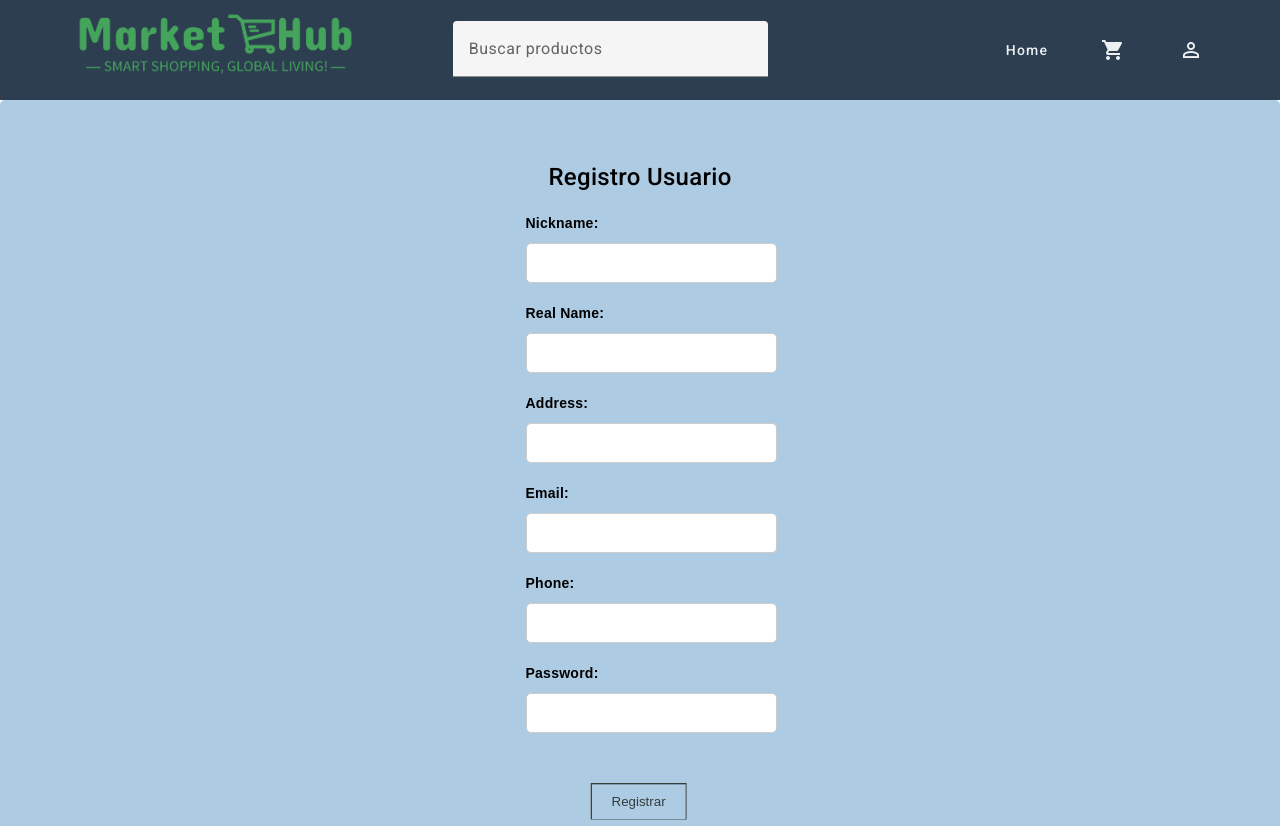
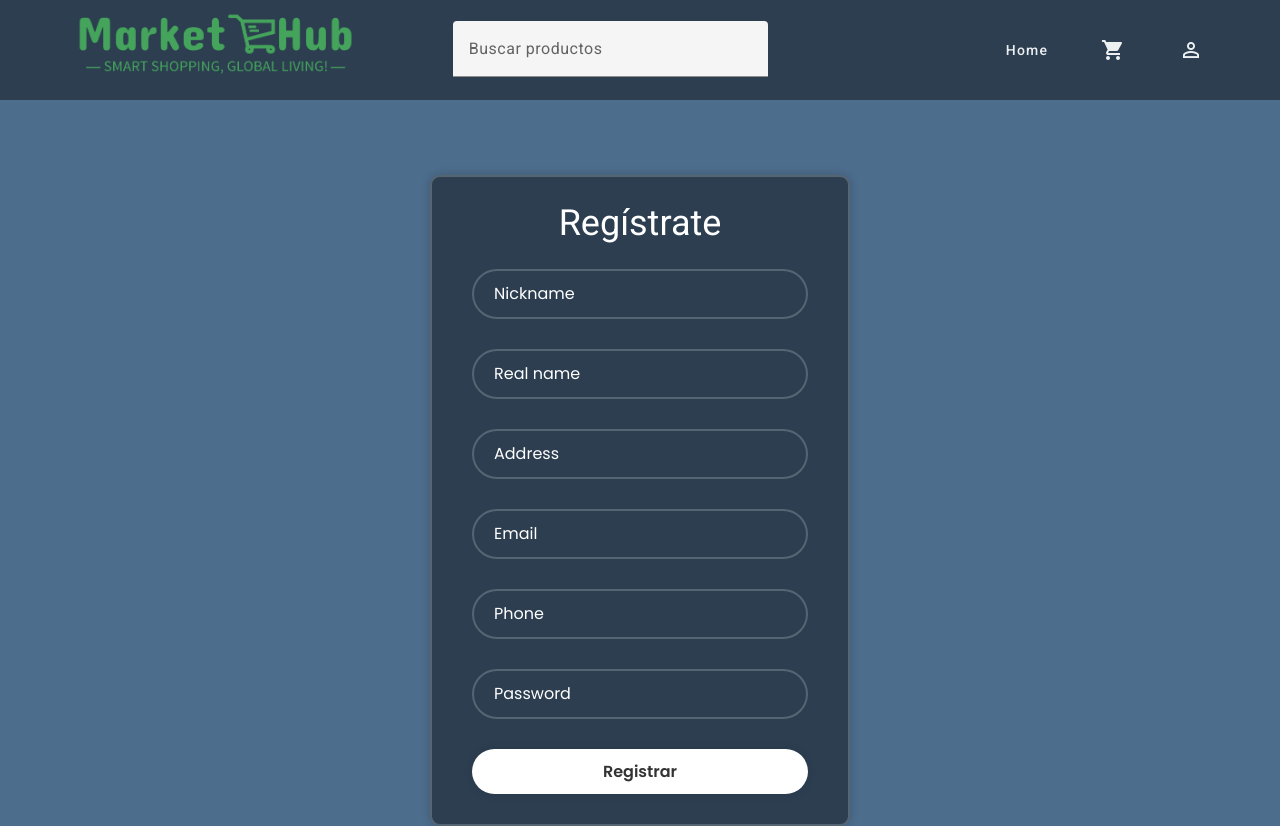
Before and after one commit to Bodrato/Market-Hub, an Angular app in the folder MarketHub/: page /register in a window 1280 px wide. Shown: the top 826 px of the page. Built offline with nearby package versions, Linux system fonts and the light colour scheme.

Commit message:
register done V-1.0

```diff
--- a/MarketHub/src/app/register/register.component.css
+++ b/MarketHub/src/app/register/register.component.css
@@ -1,102 +1,120 @@
-.register-container {
-  font-family: Arial, sans-serif;
-  padding: 20px;
-  border-radius: 5px;
-  display: flex;
-  flex-direction: column;
-  align-items: center;
-  justify-content: center;
-  height: 100vh;
+@import url("https://fonts.googleapis.com/css2?family=Poppins:wght@300;400;500;600;700;800;900&display=swap");
+
+* {
+  margin: 0;
+  padding: 0;
   box-sizing: border-box;
-  background-color: #adcbe3;
-  color: black;
+  font-family: "Poppins", sans-serif;
 }
 
-h2 {
-  font-size: 24px;
-  margin-bottom: 20px;
+.wrapper {
+  display: flex;
+  justify-content: center;
+  align-items: center;
+  min-height: 100vh;
+  background: #4d6d8d;
+  background-size: cover;
+  background-position: center;
 }
 
-.form-group {
-  margin-bottom: 20px;
+.wrapper form {
+  background: #2c3e50;
+  border: 2px solid rgba(255, 255, 255, .2);
+  backdrop-filter: blur(20px);
+  box-shadow: 0 0 10px rgba(0, 0, 0, .2);
+  width: 420px;
+  color: #fff;
+  border-radius: 10px;
+  padding: 30px 40px;
 }
 
-label {
-  display: block;
-  margin-bottom: 5px;
-  font-weight: bold;
+.wrapper h1 {
+  font-size: 36px;
+  text-align: center;
 }
 
-input[type="text"],
-input[type="email"],
-input[type="number"],
-input[type="password"] {
+.wrapper .input-box {
+  position: relative;
   width: 100%;
-  padding: 10px;
-  border-radius: 5px;
-  border: 1px solid #ccc;
-  font-size: 16px;
-  margin-top: 5px;
+  height: 50px;
+  margin: 30px 0;
 }
 
-button {
-  margin-top: 20px;
-  align-self: center;
-  text-align: center;
-  background-color: #343d3d;
-  color: #ffffff;
-  padding: 10px 20px;
+.input-box input {
+  width: 100%;
+  height: 100%;
+  background: transparent;
   border: none;
-  cursor: pointer;
+  outline: none;
+  border: 2px solid rgba(255, 255, 255, .2);
+  border-radius: 40px;
+  font-size: 16px;
+  color: #fff;
+  padding: 20px 45px 20px 20px;
 }
 
-button:hover {
-  color: white;
-  background-color: #2a4d69;
+.input-box input::placeholder {
+  color: #fff;
 }
 
 .error-message {
-  color: red;
-  margin-bottom: 10px;
+  text-align: center;
 }
 
-.hover-2 {
-  --c: #343d3d;
-  --b: .1em;
-  --d: 10px;
-  --_s: calc(var(--d) + var(--b));
-  color: var(--c);
-  border: solid #0000;
-  border-width: var(--b) var(--b) var(--_s) var(--_s);
-  background:
-    conic-gradient(at left var(--d)  bottom var(--d),
-      #0000 90deg, rgb(255 255 255 /0.3) 0 225deg,rgb(255 255 255 /0.6) 0) border-box,
-    conic-gradient(at left var(--_s) bottom var(--_s),
-      #0000 90deg,var(--c) 0) 0 100%/calc(100% - var(--b)) calc(100% - var(--b))  border-box;
-  transform: translate(calc(var(--d)/-1),var(--d));
-  clip-path:
-    polygon(
-     var(--d) 0%,
-     var(--d) 0%,
-     100% 0%,
-     100% calc(100% - var(--d)),
-     100% calc(100% - var(--d)),
-     var(--d) calc(100% - var(--d))
-    );
-  transition: 0.5s;
-  margin-left: 65px;
-  align-self: center; /* Añadida para centrar el botón horizontalmente */
+.input-box i {
+  position: absolute;
+  right: 20px;
+  top: 50%;
+  transform: translateY(-50%);
+  font-size: 20px;
 }
 
-.hover-2:hover {
-  transform: translate(0,0);
-  clip-path:
-    polygon(
-     0% var(--d),
-     var(--d) 0%,
-     100% 0%,
-     100% calc(100% - var(--d)),
-     calc(100% - var(--d)) 100%,
-     0% 100%
-   );
+.wrapper .remember-forgot {
+  display: flex;
+  justify-content: space-between;
+  font-size: 14.5px;
+  margin: 15px 0 15px;
 }
+.remember-forgot label input {
+  accent-color: #fff;
+  margin-right: 3px;
+}
+
+.remember-forgot a {
+  color: #fff;
+  text-decoration: none;
+}
+
+.remember-forgot a:hover {
+  text-decoration: underline;
+}
+
+.wrapper .btn {
+  width: 100%;
+  height: 45px;
+  background: #fff;
+  border: none;
+  outline: none;
+  border-radius: 40px;
+  box-shadow: 0 0 10px rgba(0, 0, 0, .1);
+  cursor: pointer;
+  font-size: 16px;
+  color: #333;
+  font-weight: 600;
+}
+
+.wrapper .register-link {
+  font-size: 14.5px;
+  text-align: center;
+  margin: 20px 0 15px;
+}
+
+.register-link p a {
+  color: #fff;
+  text-decoration: none;
+  font-weight: 600;
+}
+
+.register-link p a:hover {
+  text-decoration: underline;
+}
--- a/MarketHub/src/app/register/register.component.html
+++ b/MarketHub/src/app/register/register.component.html
@@ -1,61 +1,56 @@
-<div class="register-container">
-    <h2>Registro Usuario</h2>
+<div class="wrapper">
   <form [formGroup]="registerForm" id="register-form" class="register-form" (submit)="register()">
+      <h1>Regístrate</h1>
+
       <div *ngIf="errorMessage" class="error-message">
           {{ errorMessage }}
       </div>
-        <div class="form-group">
-            <label for="nickname">Nickname:</label>
-            <input formControlName="nickname" type="text" id="nickname" name="nickname" required>
-            <small *ngIf="nickname.invalid && (nickname.dirty || nickname.touched)"
-            class="block p-error">
+
+      <div class="input-box">
+          <input formControlName="nickname" type="text" id="nickname" name="nickname" placeholder="Nickname" required>
+          <small *ngIf="nickname.invalid && (nickname.dirty || nickname.touched)" class="block p-error">
               <div *ngIf="nickname.errors?.['required']">Nickname is required</div>
           </small>
       </div>
-        <div class="form-group">
-            <label for="realName">Real Name:</label>
-            <input formControlName="realName" type="text" id="realName" name="realName" required>
-            <small *ngIf="realName.invalid && (realName.dirty || realName.touched)"
-            class="block p-error">
+
+      <div class="input-box">
+          <input formControlName="realName" type="text" id="realName" name="realName" placeholder="Real name" required>
+          <small *ngIf="realName.invalid && (realName.dirty || realName.touched)" class="block p-error">
               <div *ngIf="realName.errors?.['required']">Real Name is required</div>
           </small>
       </div>
-        <div class="form-group">
-            <label for="address">Address:</label>
-            <input formControlName="address" type="text" id="address" name="address" required>
-            <small *ngIf="address.invalid && (address.dirty || address.touched)"
-            class="block p-error">
+
+      <div class="input-box">
+          <input formControlName="address" type="text" id="address" name="address" placeholder="Address" required>
+          <small *ngIf="address.invalid && (address.dirty || address.touched)" class="block p-error">
               <div *ngIf="address.errors?.['required']">Address is required</div>
           </small>
       </div>
-        <div class="form-group">
-            <label for="email">Email:</label>
-            <input formControlName="email" type="email" id="email" name="email" required>
-            <small *ngIf="email.invalid && (email.dirty || email.touched)"
-            class="block p-error">
+
+      <div class="input-box">
+          <input formControlName="email" type="email" id="email" name="email" placeholder="Email" required>
+          <small *ngIf="email.invalid && (email.dirty || email.touched)" class="block p-error">
               <div *ngIf="email.errors?.['required']">Email is required</div>
               <div *ngIf="email.errors?.['email']">Invalid Email</div>
           </small>
       </div>
-        <div class="form-group">
-            <label for="phone">Phone:</label>
-            <input formControlName="phone" type="number" id="phone" name="phone" required>
-            <small *ngIf="phone.invalid && (phone.dirty || phone.touched)"
-            class="block p-error">
+
+      <div class="input-box">
+          <input formControlName="phone" type="tel" id="phone" name="phone" placeholder="Phone" required>
+          <small *ngIf="phone.invalid && (phone.dirty || phone.touched)" class="block p-error">
               <div *ngIf="phone.errors?.['required']">Phone is required</div>
-              <div *ngIf="phone.errors?.['pattern']">Phone is invalid</div>
           </small>
       </div>
-        <div class="form-group">
-            <label for="password">Password:</label>
-            <input formControlName="password" type="password" id="password" name="password" required>
-            <small *ngIf="password.invalid && (password.dirty || password.touched)"
-            class="block p-error">
+
+      <div class="input-box">
+          <input formControlName="password" type="password" id="password" name="password" placeholder="Password" required>
+          <small *ngIf="password.invalid && (password.dirty || password.touched)" class="block p-error">
               <div>Password is required</div>
           </small>
       </div>
+
       <div class="form-group">
-            <button class="hover-2">Registrar</button>
+          <button class="btn">Registrar</button>
       </div>
   </form>
 </div>
```
Lines whose indentation alone changed are shown as unchanged.
